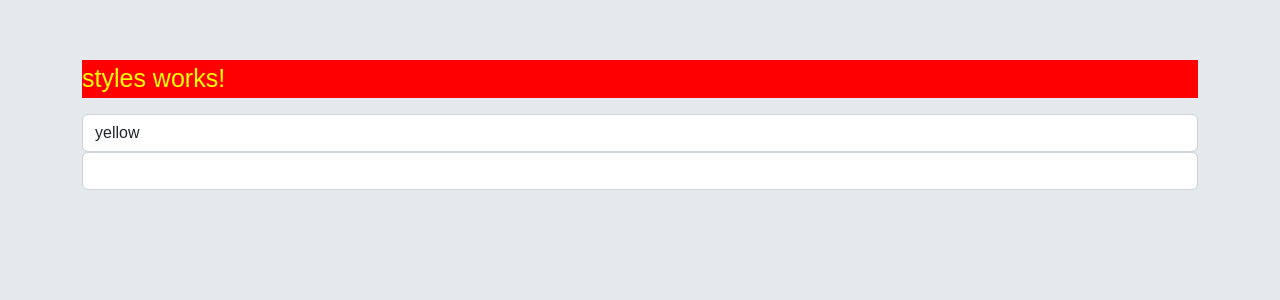
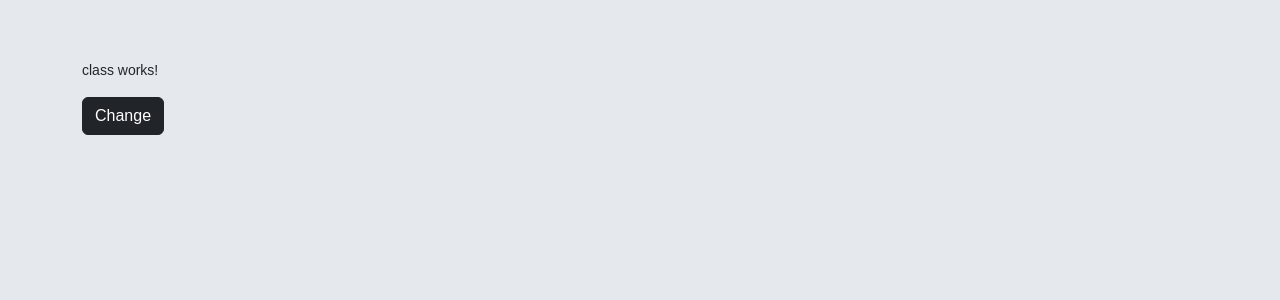
Before and after one commit to ghozlene/angular-course, an Angular app: page / in a window 1280 px wide. Shown: the top 300 px of the page. Built offline with nearby package versions, Linux system fonts and the light colour scheme.

Commit message:
making some change &working with ngClass

```diff
--- a/src/app/app.component.html
+++ b/src/app/app.component.html
@@ -1 +1,3 @@
-<app-styles [color]="'yellow'" [bgColor]="'red'"></app-styles>
+<!-- <app-styles [color]="'yellow'" [bgColor]="'red'"></app-styles> -->
+
+<app-class></app-class>
--- a/src/app/app.module.ts
+++ b/src/app/app.module.ts
@@ -12,7 +12,8 @@ import { CvComponent } from './cvTech/cv/cv.component';
 import { ListCvComponent } from './cvTech/list-cv/list-cv.component';
 import { ItemCvComponent } from './cvTech/item-cv/item-cv.component';
 import { DetailCvComponent } from './cvTech/detail-cv/detail-cv.component';
-import { StylesComponent } from './derective/styles/styles.component';
+import { StylesComponent } from './directive/styles/styles.component';
+import { ClassComponent } from './directive/class/class.component';
 
 @NgModule({
   declarations: [
@@ -26,7 +27,8 @@ import { StylesComponent } from './derective/styles/styles.component';
     ListCvComponent,
     ItemCvComponent,
     DetailCvComponent,
-    StylesComponent
+    StylesComponent,
+    ClassComponent
   ],
   imports: [
     BrowserModule, FormsModule
--- /dev/null
+++ b/src/app/directive/class/class.component.css
@@ -0,0 +1,15 @@
+.est {
+  background-color: red;
+  box-shadow: 10px 5px 5px green;
+  color: yellow;
+}
+
+.barca {
+  background-color: purple;
+  color: darkred;
+}
+
+.milan {
+  background-color: red;
+  color: black;
+}
--- /dev/null
+++ b/src/app/directive/class/class.component.html
@@ -0,0 +1,5 @@
+<p [ngClass]="{
+  'est':est,'barca':barca,'milan':milan
+}">class works!</p>
+
+<button class="btn btn-dark" (click)="changeTeam()">Change</button>
--- /dev/null
+++ b/src/app/directive/class/class.component.ts
@@ -0,0 +1,24 @@
+import { Component, OnInit } from '@angular/core';
+
+@Component({
+  selector: 'app-class',
+  templateUrl: './class.component.html',
+  styleUrls: ['./class.component.css']
+})
+export class ClassComponent implements OnInit {
+
+  milan = false
+  barca = false
+  est = false
+  constructor() { }
+
+  ngOnInit(): void {
+  }
+
+  changeTeam() {
+    this.est = true
+    this.barca = false
+    this.milan = false
+  }
+
+}
```
Also changed, not shown: src/app/directive/styles/styles.component.css (added), src/app/directive/styles/styles.component.html (renamed from src/app/derective/styles/styles.component.html), src/app/directive/styles/styles.component.ts (renamed from src/app/derective/styles/styles.component.ts), 2 other files (tests, documents, lock files or other folders).
